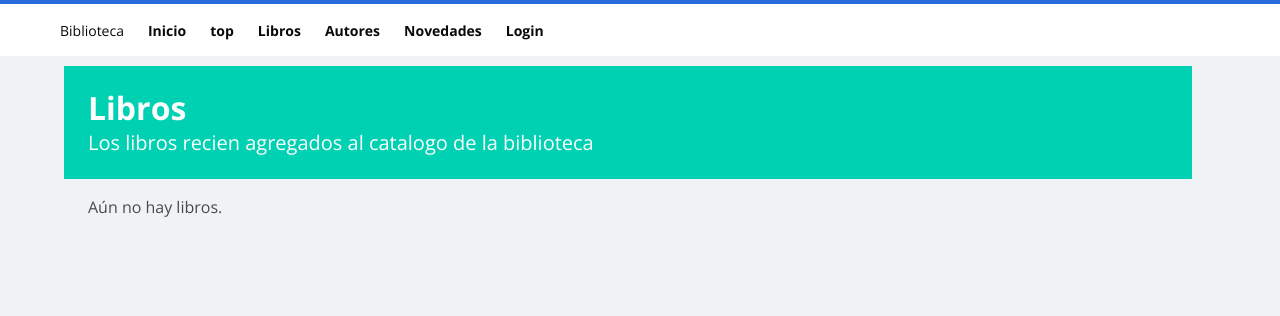
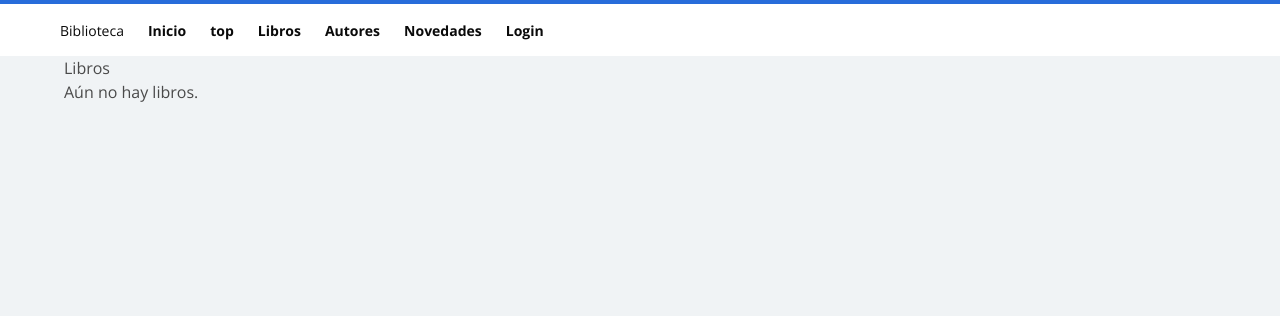
Before and after one commit to greghernandez/bib, a Django app: page /catalog/books/ in a window 1280 px wide. Shown: the top 316 px of the page. Run offline with Django 3.2, Linux system fonts and the light colour scheme; data that the repository does not hold is empty; some libraries are stand-ins or nearby versions.

Commit message:
Revert "Merge branch 'master' of https://github.com/greghernandez/bib"
This reverts commit 8b8e0a2ccc07b173334c69e92a909cf5819252cf, reversing
changes made to 9d5e2e126eeb7bb0322fbca4d5b129abb913cb2e.

```diff
--- a/catalog/templates/catalog/author_list.html
+++ b/catalog/templates/catalog/author_list.html
@@ -2,7 +2,7 @@
 
 {% block content %}
 
-<h1 class="title">Autores</h1>
+<h1>Autores</h1>
 
 {% if author_list %}
   <ul>
--- a/catalog/templates/catalog/book_list.html
+++ b/catalog/templates/catalog/book_list.html
@@ -1,30 +1,7 @@
 {% extends "base_generic.html" %}
-<section class="hero welcome is-small is-primary">
-      <div class="hero-body">
-        <div class="container">
-            <h1 class="title">Libros</h1>
-            <h2 class="subtitle">Los libros recien agregados al catalogo de la biblioteca</h2>
-        </div>
-    </div>
-</section>
 
 {% block content %}
-<style>
-  .hero{
-    margin:10px auto 0px auto !important;
-  }
-</style>
-<section class="hero welcome is-small is-primary">
-      <div class="hero-body">
-        <div class="container">
-            <h1 class="title">Libros</h1>
-            <h2 class="subtitle">Los libros recien agregados al catalogo de la biblioteca</h2>
-        </div>
-    </div>
-    </section>
-
-    <!---->
-    <section class="section cont-normal column is-12">
+    <h1>Libros</h1>
 
     {% if book_list %}
     <ul>
@@ -40,5 +17,4 @@
     {% else %}
       <p>Aún no hay libros.</p>
     {% endif %}
-    </section>
 {% endblock %}
```
Also changed, not shown: 1 other file.
